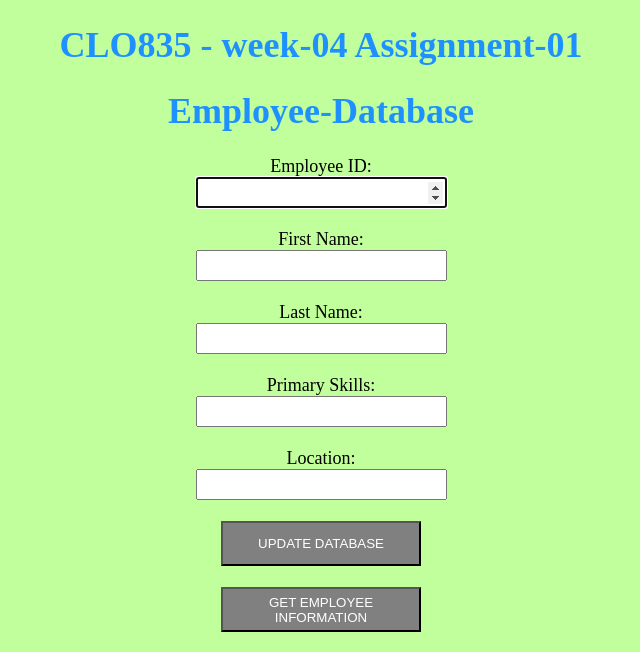
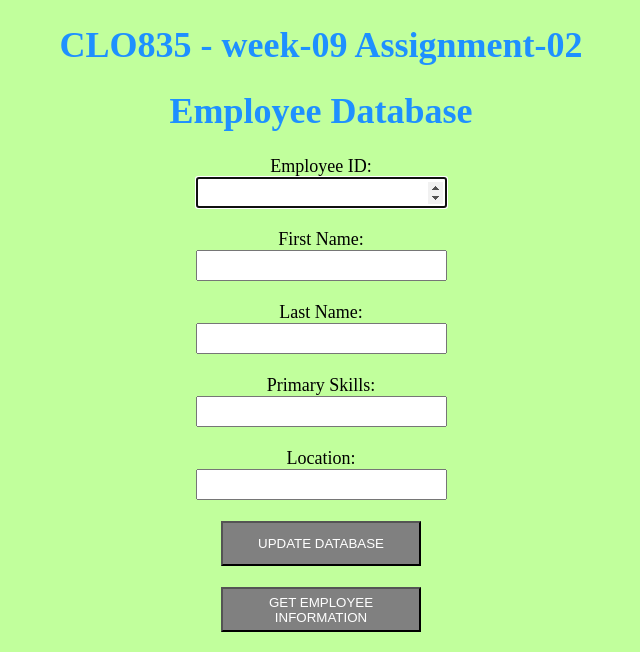
Before and after one commit to jp-patel/test, a Flask app: page / in a window 1280 px wide. Shown: the top 652 px of the page, without its empty margins (319-959 px from the left). Run offline with Flask 2, Linux system fonts and the light colour scheme.

Commit message:
Update addemp.html

```diff
--- a/templates/addemp.html
+++ b/templates/addemp.html
@@ -6,8 +6,8 @@
 <center>
 	<font color="black" size="4" style="font-family: avenir">
 
-		<h1 style="color: DodgerBlue">CLO835 - week-04 Assignment-01</h1></h1>
-		<h1 style="color: DodgerBlue">Employee-Database</h1>
+		<h1 style="color: DodgerBlue">CLO835 - week-09 Assignment-02</h1></h1>
+		<h1 style="color: DodgerBlue">Employee Database</h1>
 		<body style="background: {{ color }};" >
 
 			<form action="/addemp" autocomplete="on" method = "POST" enctype="multipart/form-data">
```
